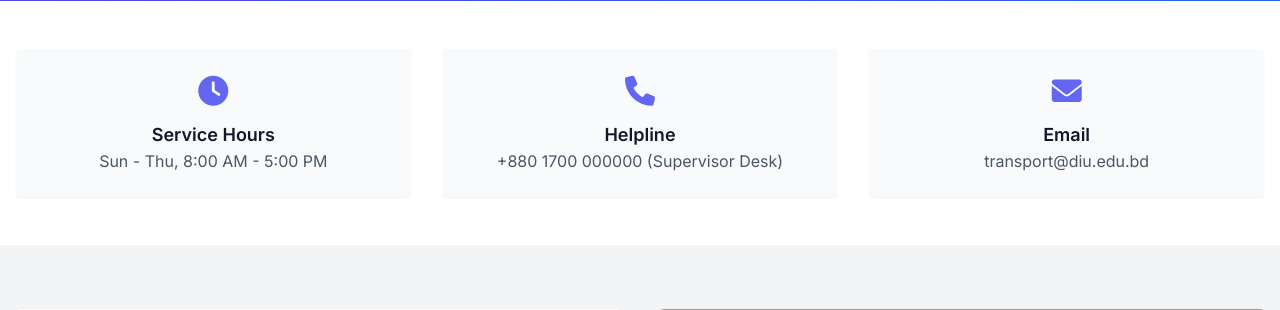
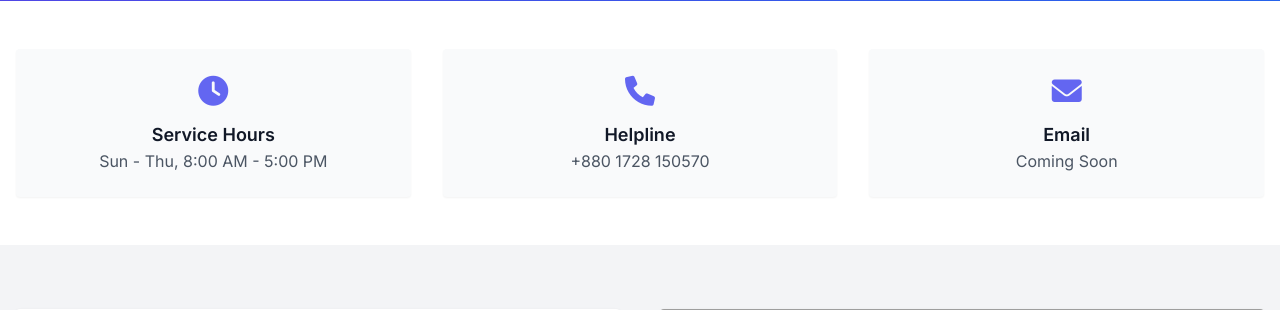
Before and after one commit to AbrarZaved/Transportation_System_by_Django, a Django app: page /contact_us in a window 1280 px wide. Shown: the part 267-577 px from the top of the page. Run offline with Django 5.2, Linux system fonts and the light colour scheme; some libraries are stand-ins or nearby versions; grey boxes are pictures that could not be loaded.

Commit message:
Refactor footer and contact page content for clarity; update toast notification structure in index.html

```diff
--- a/static/js/main.js
+++ b/static/js/main.js
@@ -174,7 +174,6 @@ document.addEventListener("DOMContentLoaded", async () => {
   const results = document.getElementById("results");
   const hasWelcomed = sessionStorage.getItem("welcome_shown") || "false";
   const greeting = localStorage.getItem("greeting");
-  console.log(greeting, hasWelcomed);
   results.style.display = "none";
 
   if (studentId && hasWelcomed === "false" && greeting === "true") {
--- a/templates/kits/footer.html
+++ b/templates/kits/footer.html
@@ -7,7 +7,7 @@
         <h2 class="text-pink-500 text-xl font-bold tracking-wide">BAHON</h2>
       </div>
       <p class="text-sm max-w-md mx-auto text-gray-500 italic">
-        “The smoothest journey starts with a smart click.”
+        “The smoothest journey starts with a smart click”
       </p>
     </div>
 
--- a/templates/transit_hub/contact.html
+++ b/templates/transit_hub/contact.html
@@ -22,12 +22,12 @@
     <div class="bg-gray-50 p-6 rounded shadow-sm hover:shadow-md transition">
       <i class="fas fa-phone text-3xl text-indigo-500 mb-3"></i>
       <h3 class="font-semibold text-lg">Helpline</h3>
-      <p class="text-gray-600">+880 1700 000000 (Supervisor Desk)</p>
+      <p class="text-gray-600">+880 1728 150570</p>
     </div>
     <div class="bg-gray-50 p-6 rounded shadow-sm hover:shadow-md transition">
       <i class="fas fa-envelope text-3xl text-indigo-500 mb-3"></i>
       <h3 class="font-semibold text-lg">Email</h3>
-      <p class="text-gray-600">transport@diu.edu.bd</p>
+      <p class="text-gray-600">Coming Soon</p>
     </div>
   </div>
 </section>
--- a/templates/transit_hub/index.html
+++ b/templates/transit_hub/index.html
@@ -151,13 +151,13 @@
   </button>
   <!-- Toast Notification -->
 
-</div>
+<div>
   {% if messages %}
     {% for message in messages %}
       <div id="messages" data-message="{{ message }}"></div>
     {% endfor %}
   {% endif %}
-
+</div>
   {% include 'kits/footer.html' %}
   <script type="module" src="{% static 'js/main.js' %}"></script>
 {% endblock %}
```
